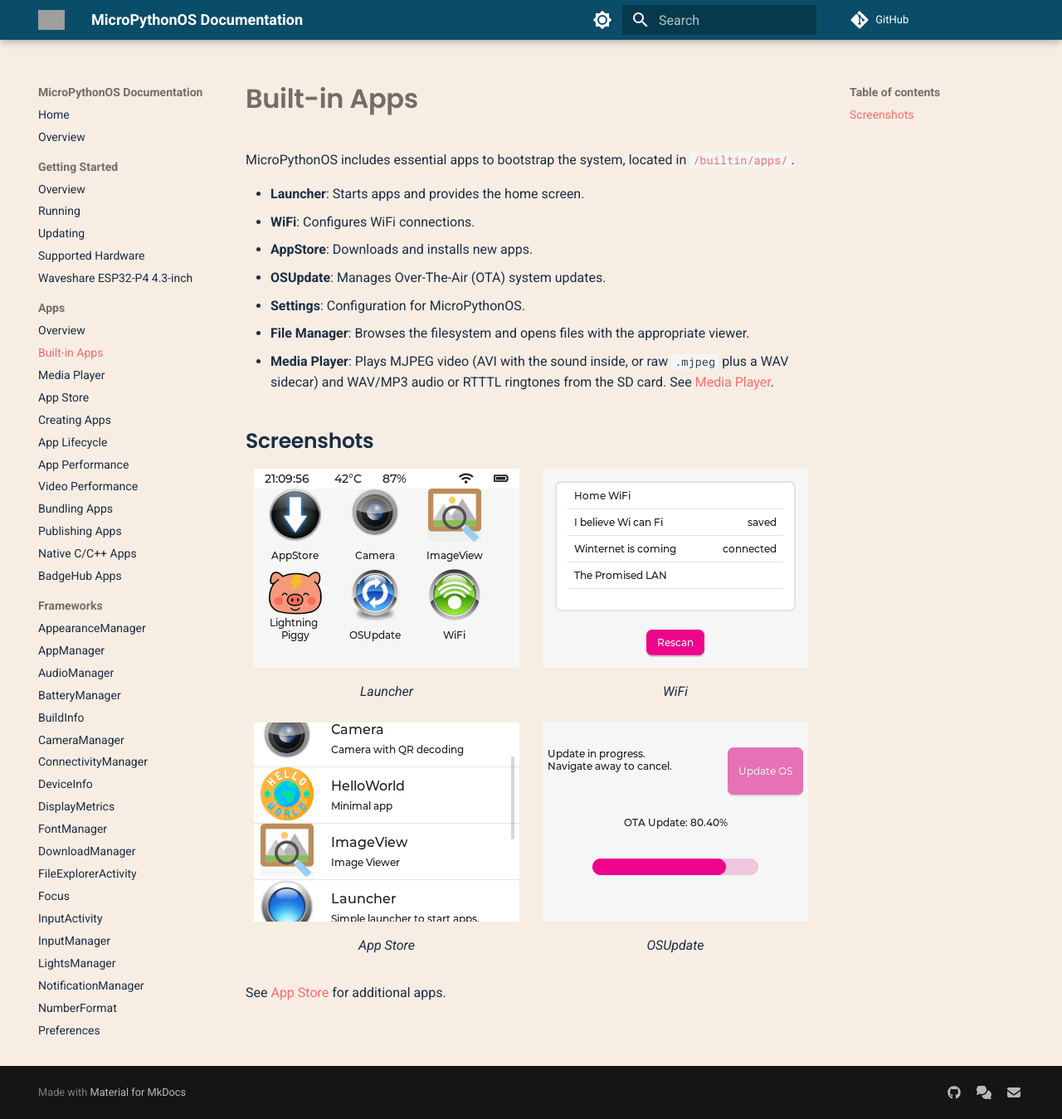
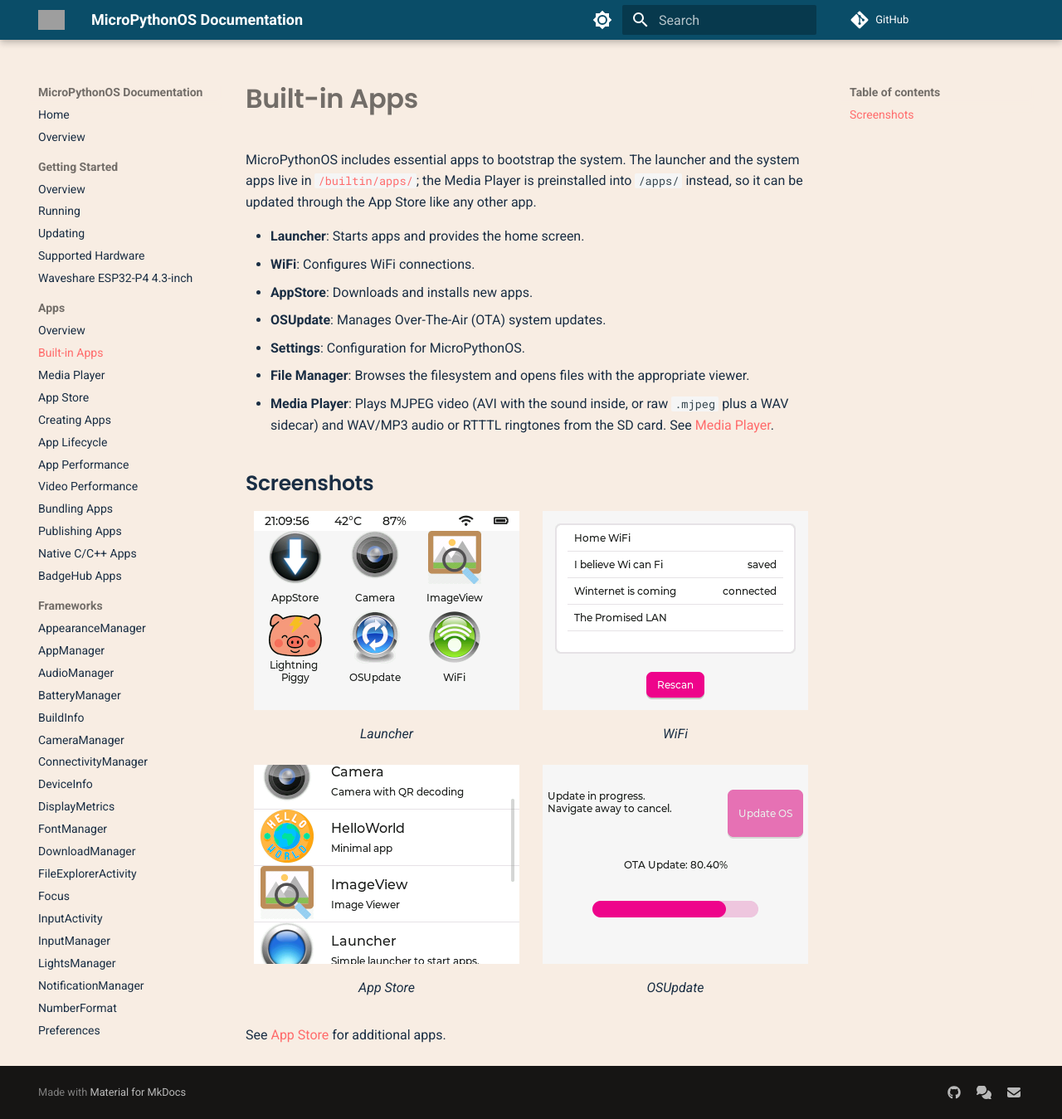
Before and after one commit to MicroPythonOS/docs, an MkDocs documentation site: the page built from docs/apps/built-in-apps.md, in a window 1280 px wide and 1349 px high. Shown: the whole window at 83% size. Built offline with MkDocs 1.6.1 and Material for MkDocs 9.7.7, drawn with Linux system fonts in a browser that asks for light colours; comment, search, counter and statistics services are not loaded; grey boxes are pictures that could not be loaded.

Commit message:
docs: the Media Player is preinstalled in /apps, not /builtin/apps
It is staged into the image from internal_filesystem/apps by preload_fs, so
it is updatable through the App Store like the other bundled apps.

```diff
--- a/docs/apps/built-in-apps.md
+++ b/docs/apps/built-in-apps.md
@@ -1,6 +1,6 @@
 # Built-in Apps
 
-MicroPythonOS includes essential apps to bootstrap the system, located in [`/builtin/apps/`](https://github.com/MicroPythonOS/MicroPythonOS/tree/main/internal_filesystem/builtin/apps).
+MicroPythonOS includes essential apps to bootstrap the system. The launcher and the system apps live in [`/builtin/apps/`](https://github.com/MicroPythonOS/MicroPythonOS/tree/main/internal_filesystem/builtin/apps); the Media Player is preinstalled into `/apps/` instead, so it can be updated through the App Store like any other app.
 
 - **Launcher**: Starts apps and provides the home screen.
 - **WiFi**: Configures WiFi connections.
```
Also changed, not shown: docs/apps/media-player.md (+1 -1 lines).
